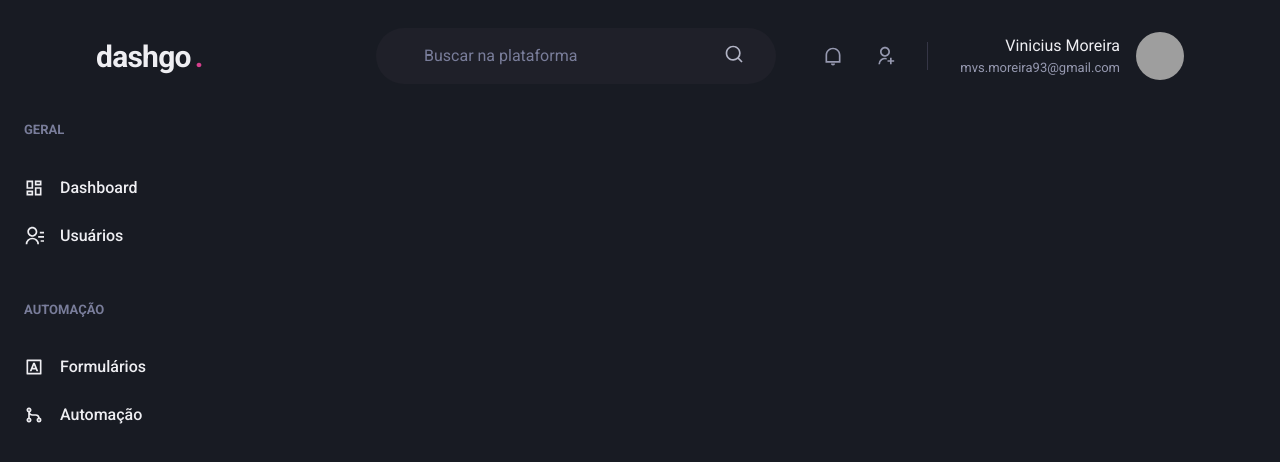
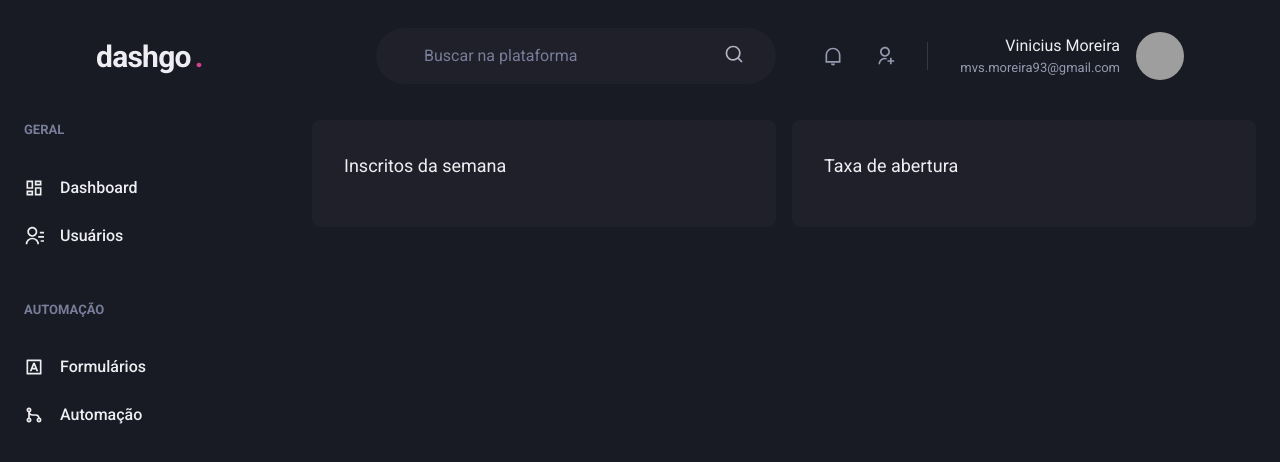
Before and after one commit to mvsmoreira/dashgo, a Next.js app: page /dashboard in a window 1280 px wide. Shown: the top 462 px of the page. Built offline with nearby package versions, Linux system fonts and the light colour scheme; grey boxes are pictures that could not be loaded.

Commit message:
chore(package): add apexcharts @3.35.3

```diff
--- a/package.json
+++ b/package.json
@@ -12,9 +12,11 @@
     "@chakra-ui/react": "^2.2.1",
     "@emotion/react": "^11.9.3",
     "@emotion/styled": "^11.9.3",
+    "apexcharts": "^3.35.3",
     "framer-motion": "^6.3.11",
     "next": "12.1.6",
     "react": "18.2.0",
+    "react-apexcharts": "^1.4.0",
     "react-dom": "18.2.0",
     "react-icons": "^4.4.0"
   },
--- a/src/pages/dashboard.tsx
+++ b/src/pages/dashboard.tsx
@@ -1,6 +1,7 @@
-import { Flex } from "@chakra-ui/react"
+import { Box, Flex, SimpleGrid, Text } from "@chakra-ui/react"
 import Header from "../components/Header"
 import Sidebar from "../components/Sidebar"
+import Chart from 'react-apexcharts'
 
 const Dashboard = () => {
   return (
@@ -9,6 +10,26 @@ const Dashboard = () => {
 
       <Flex w="100%" my="6" maxWidth={1480} mx="auto" px="6">
         <Sidebar />
+
+        <SimpleGrid flex="1" gap="4" minChildWidth="320px" alignContent="flex-start">
+          <Box
+            p="8"
+            bg="gray.800"
+            borderRadius={8}
+          // pb="4"
+          >
+            <Text fontSize="large" mb="4">Inscritos da semana</Text>
+          </Box>
+          <Box
+            p="8"
+            bg="gray.800"
+            borderRadius={8}
+          // pb="4"
+          >
+            <Text fontSize="large" mb="4">Taxa de abertura</Text>
+          </Box>
+
+        </SimpleGrid>
       </Flex>
     </Flex>
   )
```
Also changed, not shown: 1 other file (tests, documents, lock files or other folders).
